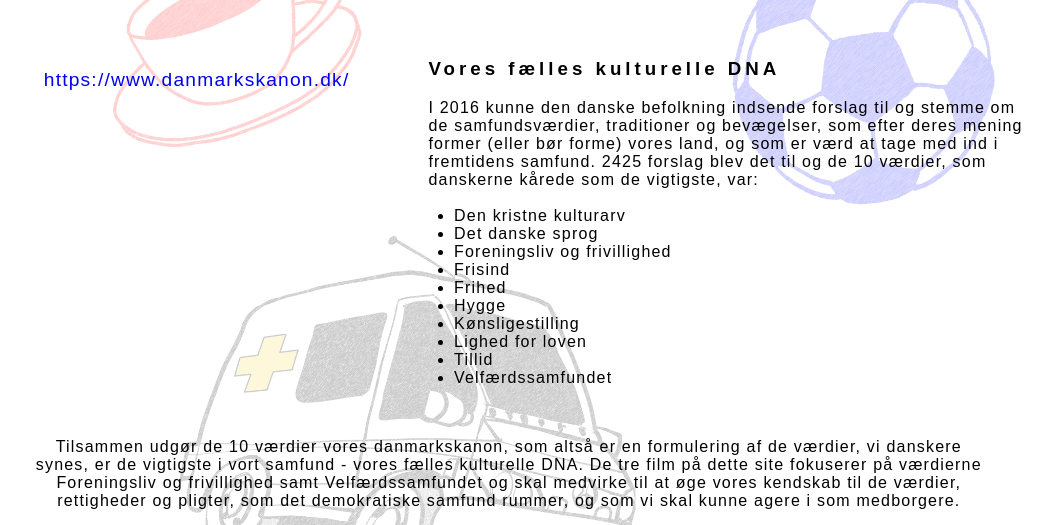
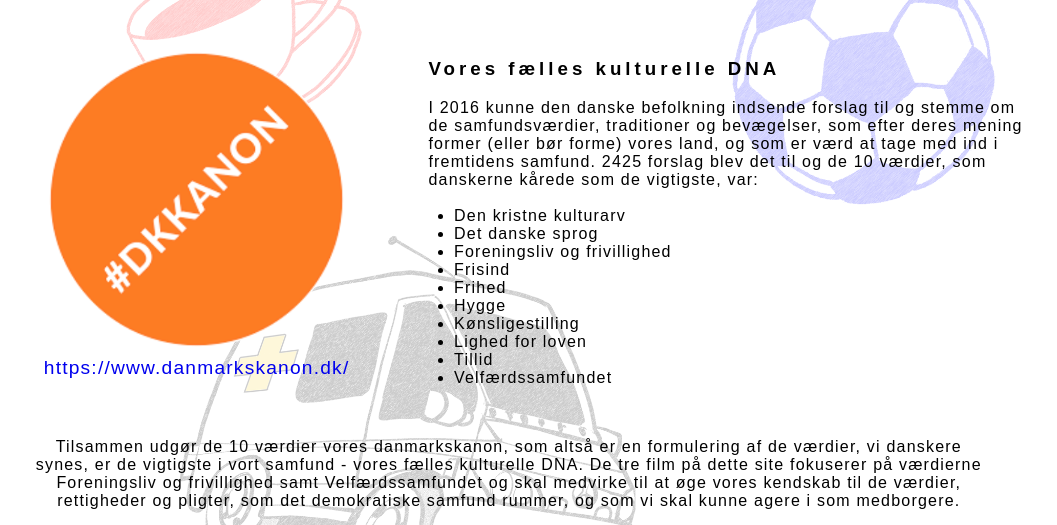
Before and after one commit to jona7906/frivillig.me, a plain HTML site: page background.html in a window 1280 px wide. Shown: the part 176-701 px from the top of the page, without its empty margins (112-1169 px from the left). Drawn offline with Linux system fonts and the light colour scheme; files whose address does not match are found by name; a web font is replaced by a local one.

Commit message:
picture should work now

```diff
--- a/background.html
+++ b/background.html
@@ -23,7 +23,7 @@
 
         <section class="info-section">
        <div class="kanon-img">
-           <img src="stigstig.dk/frivilligme/images/cirkel.png" alt="">
+           <img src="/images/cirkel.png" alt="">
            <a href="https://www.danmarkskanon.dk/"><p>https://www.danmarkskanon.dk/</p></a>
        </div>
 
```
